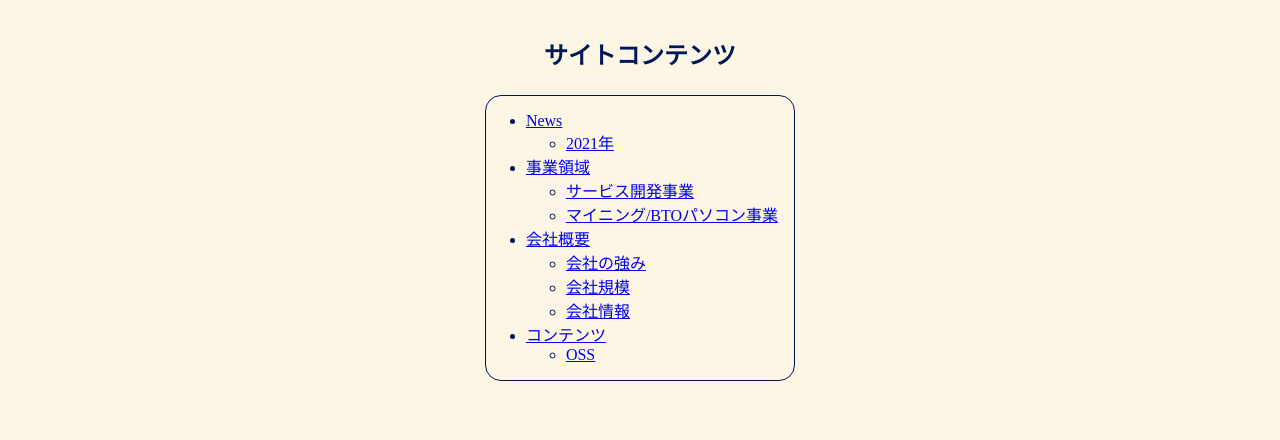
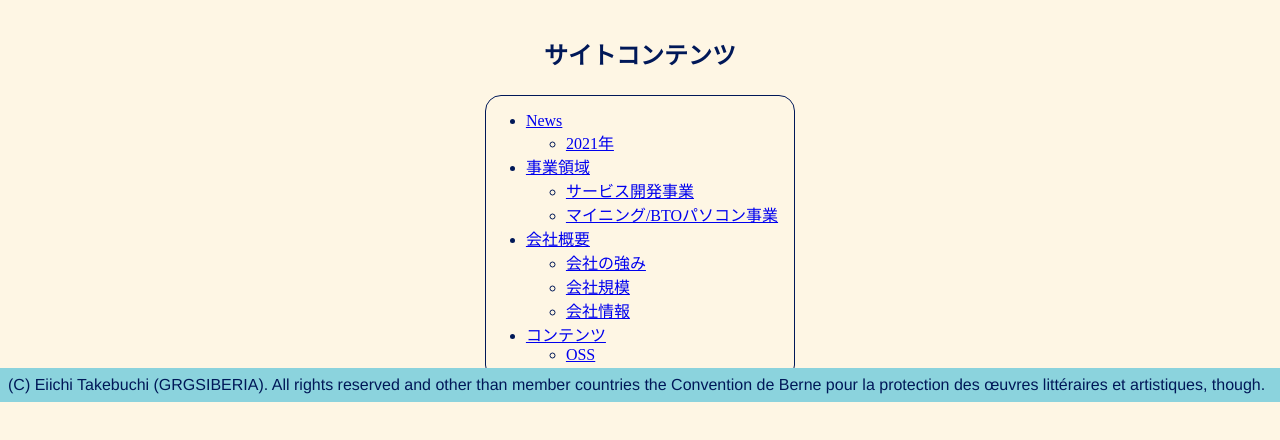
Before and after one commit to GRGSIBERIA/gostar-homepage, a website built with webpack: page index.html in a window 1280 px wide. Shown: the part 398-838 px from the top of the page. Built offline with nearby package versions, Linux system fonts and the light colour scheme.

Commit message:
フッタに文字を入れる

```diff
--- a/src/common.scss
+++ b/src/common.scss
@@ -43,7 +43,6 @@ section h1 {
     border-radius: 1rem;
     border-color: $Stroke;
     border-width: 1px;
-
 }
 
 .talk {
@@ -110,3 +109,24 @@ nav {
         }
     }
 }
+
+footer {
+    background-color: $Secondary;
+    color: $Stroke;
+
+    position: fixed;
+    bottom: 0;
+    left: 0;
+    width: 100%;
+    height: auto;
+
+    padding-left: 0.5rem;
+    padding-top: 0.5rem;
+    padding-bottom: 0.5rem;
+
+    font-family: "Helvetica", "Verdana", "Times New Roman", sans-serif;
+
+    &:before {
+        content: "(C) Eiichi Takebuchi (GRGSIBERIA). All rights reserved and other than member countries the Convention de Berne pour la protection des œuvres littéraires et artistiques, though.";
+    }
+}
```
